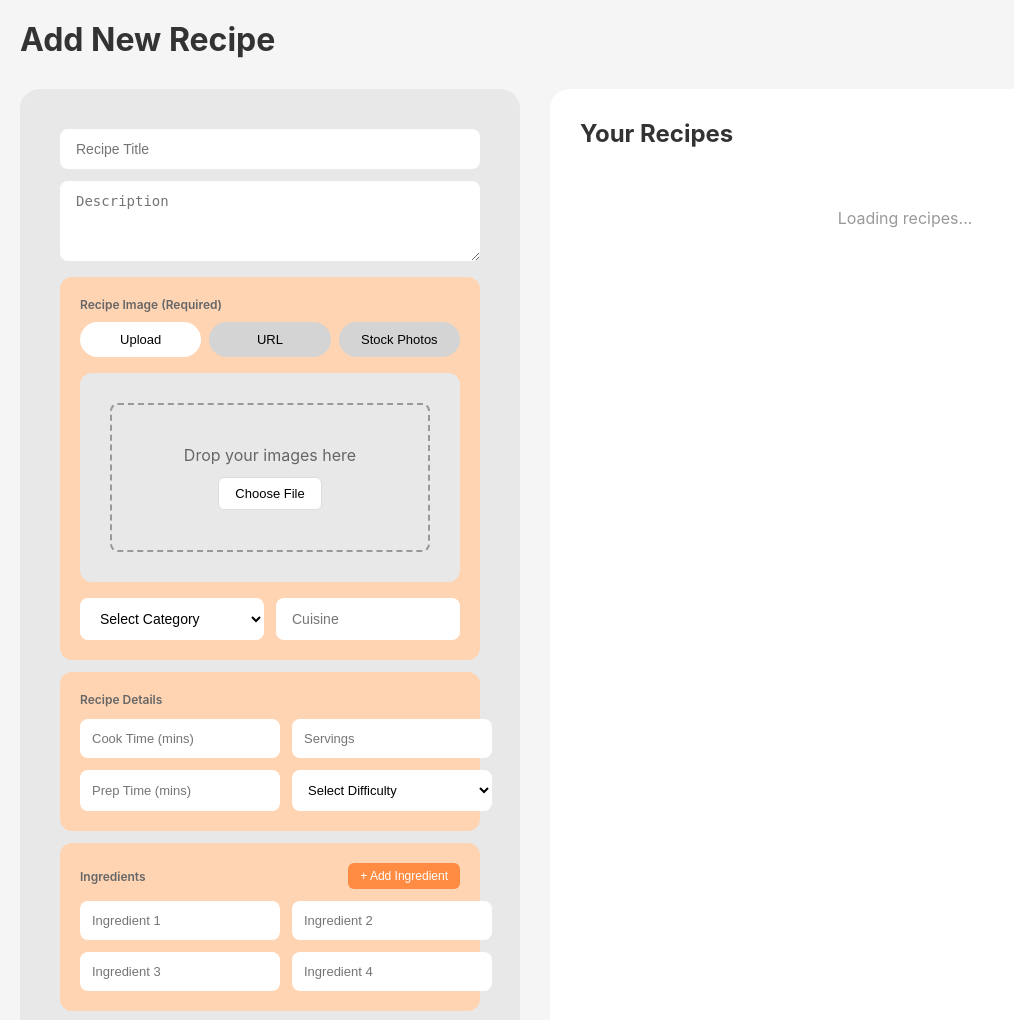
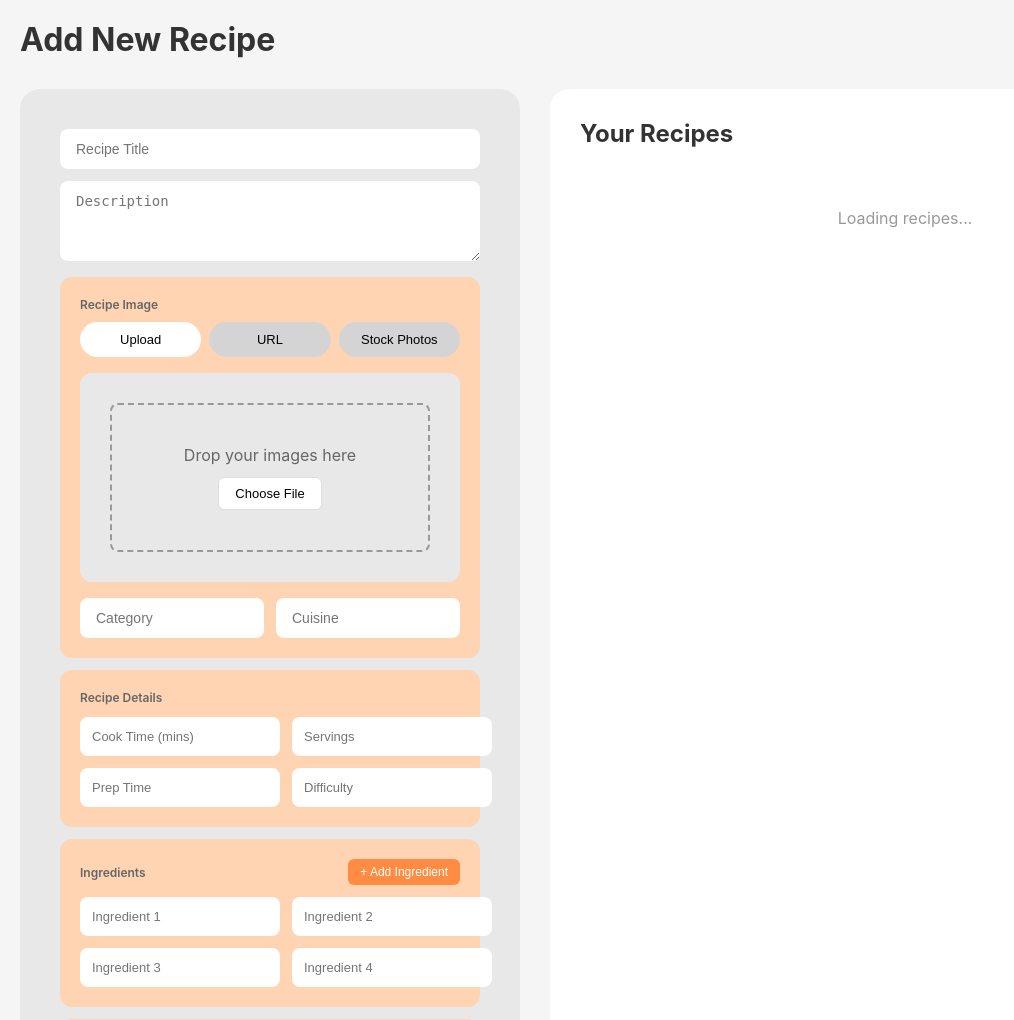
Before and after one commit to fishdips/Recipe-Share, a Django app: template recipe_share/templates/create_page.html in a window 1280 px wide. Shown: the top 1020 px of the page, without its empty margins (0-1014 px from the left). Run offline with Django 5.2, Linux system fonts and the light colour scheme; the template is opened without the code that fills it, so the values that code supplies are empty; some libraries are stand-ins or nearby versions.

Commit message:
Main and Comment cahnges v2

```diff
--- a/recipe_share/static/js/create_script.js
+++ b/recipe_share/static/js/create_script.js
@@ -61,19 +61,6 @@ addStepBtn.addEventListener("click", () => {
   textarea.className = "instruction-input";
   textarea.placeholder = `Step ${count}`;
   instructionsContainer.appendChild(textarea);
-});
-
-// Validate number inputs
-document.getElementById("cookTime").addEventListener("input", (e) => {
-  if (e.target.value < 1) e.target.value = "";
-});
-
-document.getElementById("servings").addEventListener("input", (e) => {
-  if (e.target.value < 1) e.target.value = "";
-});
-
-document.getElementById("prepTime").addEventListener("input", (e) => {
-  if (e.target.value < 1) e.target.value = "";
 });
 
 // Helper function: Upload via REST API (most reliable method)
@@ -193,7 +180,31 @@ fileInput.addEventListener("change", async (e) => {
   }
 });
 
-// Show image preview
+//Show image preview
+function showImagePreview(url) {
+  // Remove existing preview if any
+  const existingPreview = document.querySelector('.image-preview');
+  if (existingPreview) {
+    existingPreview.remove();
+  }
+
+  // Create preview element
+  const preview = document.createElement('div');
+  preview.className = 'image-preview';
+  preview.style.cssText = 'margin-top: 10px; text-align: center;';
+  preview.innerHTML = `
+    <img src="${url}" alt="Preview" style="max-width: 200px; max-height: 200px; border-radius: 8px; border: 2px solid #ddd;">
+    <p style="margin-top: 5px; font-size: 12px; color: #666;">Preview</p>
+  `;
+
+  // Insert preview after the upload area
+  const uploadArea = document.querySelector('.image-upload-area');
+  if (uploadArea) {
+    uploadArea.parentNode.insertBefore(preview, uploadArea.nextSibling);
+  }
+}
+
+// Optional: Show image preview
 function showImagePreview(url) {
   // Remove existing preview if any
   const existingPreview = document.querySelector('.image-preview');
@@ -231,12 +242,9 @@ submitBtn.addEventListener("click", async () => {
   try {
     const title = document.getElementById("title").value.trim();
     const description = document.getElementById("description").value.trim();
-    const category = document.getElementById("category").value;
+    const category = document.getElementById("category").value.trim();
     const cuisine = document.getElementById("cuisine").value.trim();
     const cookTime = document.getElementById("cookTime").value.trim();
-    const servings = document.getElementById("servings").value.trim();
-    const prepTime = document.getElementById("prepTime").value.trim();
-    const difficulty = document.getElementById("difficulty").value;
     const imageUrl = document.getElementById("imageUrl").value.trim();
 
     const ingredientInputs = document.querySelectorAll(".ingredient-input");
@@ -250,59 +258,34 @@ submitBtn.addEventListener("click", async () => {
       .filter((val) => !val.match(/^\d+\.\s*$/))
       .join("\n\n");
 
-    // Validation
     if (!title) {
-      alert("❌ Please enter a recipe title");
+      alert("Please enter a recipe title");
       document.getElementById("title").focus();
       return;
     }
     if (!description) {
-      alert("❌ Please enter a description");
+      alert("Please enter a description");
       document.getElementById("description").focus();
       return;
     }
-    if (!imageUrl) {
-      alert("❌ Please upload or provide an image URL for the recipe");
-      return;
-    }
-    if (!category) {
-      alert("❌ Please select a category");
-      document.getElementById("category").focus();
-      return;
-    }
-    if (!cookTime || parseInt(cookTime) < 1) {
-      alert("❌ Please enter a valid cook time (minimum 1 minute)");
-      document.getElementById("cookTime").focus();
-      return;
-    }
-    if (!servings || parseInt(servings) < 1) {
-      alert("❌ Please enter a valid number of servings (minimum 1)");
-      document.getElementById("servings").focus();
-      return;
-    }
-    if (!prepTime || parseInt(prepTime) < 1) {
-      alert("❌ Please enter a valid prep time (minimum 1 minute)");
-      document.getElementById("prepTime").focus();
-      return;
-    }
-    if (!difficulty) {
-      alert("❌ Please select a difficulty level");
-      document.getElementById("difficulty").focus();
-      return;
-    }
     if (ingredients.length === 0) {
-      alert("❌ Please add at least one ingredient");
+      alert("Please add at least one ingredient");
       return;
     }
     if (!instructions) {
-      alert("❌ Please add at least one instruction step");
+      alert("Please add at least one instruction step");
       return;
     }
+    if (!imageUrl) {
+      alert("Please upload an image before creating a recipe");
+      return;
+    }
+
 
     submitBtn.disabled = true;
     submitBtn.textContent = "Adding Recipe...";
 
-    // Get email
+    // FIXED: Get email instead of username
     const userEmail = window.CURRENT_EMAIL || window.CURRENT_USERNAME;
 
     if (!userEmail) {
@@ -314,7 +297,7 @@ submitBtn.addEventListener("click", async () => {
 
     console.log("Looking up user by email:", userEmail);
 
-    // Query by email
+    // FIXED: Query by email instead of username
     const { data: userRow, error: userError } = await supabase
       .from("users")
       .select("id")
@@ -323,7 +306,7 @@ submitBtn.addEventListener("click", async () => {
 
     if (userError || !userRow) {
       console.error("Error fetching user ID:", userError);
-      alert("❌ Error: could not find user ID for this email.");
+      alert("Error: could not find user ID for this email.");
       submitBtn.disabled = false;
       submitBtn.textContent = "Add Recipe";
       return;
@@ -339,10 +322,10 @@ submitBtn.addEventListener("click", async () => {
       description,
       ingredients,
       instructions,
-      cook_time: parseInt(cookTime),
+      cook_time: cookTime ? parseInt(cookTime) : null,
       cuisine: cuisine || null,
-      category: category,
-      cover_photo_url: imageUrl,
+      category: category || null,
+      cover_photo_url: imageUrl || null,
     });
 
     // Insert recipe
@@ -355,24 +338,24 @@ submitBtn.addEventListener("click", async () => {
           description,
           ingredients,
           instructions,
-          cook_time: parseInt(cookTime),
+          cook_time: cookTime ? parseInt(cookTime) : null,
           cuisine: cuisine || null,
-          category: category,
-          cover_photo_url: imageUrl,
+          category: category || null,
+          cover_photo_url: imageUrl || null,
         },
       ])
       .select();
 
     if (error) {
       console.error("❌ Error inserting recipe:", error);
-      alert("❌ Error creating recipe: " + error.message);
+      alert("Error creating recipe: " + error.message);
       submitBtn.disabled = false;
       submitBtn.textContent = "Add Recipe";
       return;
     }
 
     console.log("🎉 Recipe created successfully:", data);
-    alert("✅ Recipe created successfully!");
+    alert("Recipe created successfully!");
 
     resetForm();
     await loadRecipes();
@@ -381,7 +364,7 @@ submitBtn.addEventListener("click", async () => {
     submitBtn.textContent = "Add Recipe";
   } catch (error) {
     console.error("🔥 Unexpected error details:", error);
-    alert("❌ An unexpected error occurred: " + error.message);
+    alert("An unexpected error occurred: " + error.message);
     submitBtn.disabled = false;
     submitBtn.textContent = "Add Recipe";
   }
@@ -393,9 +376,6 @@ function resetForm() {
   document.getElementById("category").value = "";
   document.getElementById("cuisine").value = "";
   document.getElementById("cookTime").value = "";
-  document.getElementById("servings").value = "";
-  document.getElementById("prepTime").value = "";
-  document.getElementById("difficulty").value = "";
   document.getElementById("imageUrl").value = "";
 
   ingredientsContainer.innerHTML = `
@@ -407,13 +387,6 @@ function resetForm() {
     `;
 
   fileInput.value = "";
-
-  // Remove preview
-  const existingPreview = document.querySelector('.image-preview');
-  if (existingPreview) {
-    existingPreview.remove();
-  }
-
   console.log("Form reset complete");
 }
 
@@ -490,7 +463,7 @@ function displayRecipes(recipes) {
   });
 }
 
-// Get current user ID by email
+// FIXED: Get current user ID by email
 async function getCurrentUserId() {
   try {
     const userEmail = window.CURRENT_EMAIL || window.CURRENT_USERNAME;
--- a/recipe_share/templates/create_page.html
+++ b/recipe_share/templates/create_page.html
@@ -13,12 +13,12 @@
 
         <div class="content-wrapper">
             <div class="form-section">
-                <input type="text" id="title" placeholder="Recipe Title" class="input-field" required>
+                <input type="text" id="title" placeholder="Recipe Title" class="input-field">
 
-                <textarea id="description" placeholder="Description" class="input-field textarea-field" required></textarea>
+                <textarea id="description" placeholder="Description" class="input-field textarea-field"></textarea>
 
                 <div class="image-section">
-                    <label>Recipe Image (Required)</label>
+                    <label>Recipe Image</label>
                     <div class="image-tabs">
                         <button class="tab-btn active" data-tab="upload" type="button">Upload</button>
                         <button class="tab-btn" data-tab="url" type="button">URL</button>
@@ -33,21 +33,14 @@
                             </div>
                         </div>
                         <div id="urlTab" class="tab-content">
-                            <input type="url" id="imageUrl" placeholder="Enter image URL (Required)" class="input-field">
+                            <input type="url" id="imageUrl" placeholder="Enter image URL" class="input-field">
                         </div>
                         <div id="stockTab" class="tab-content">
                             <p style="color: #666;">Stock photos integration coming soon</p>
                         </div>
                     </div>
                     <div class="category-cuisine">
-                        <select id="category" class="half-input" required>
-                            <option value="">Select Category</option>
-                            <option value="Breakfast">Breakfast</option>
-                            <option value="Lunch">Lunch</option>
-                            <option value="Dinner">Dinner</option>
-                            <option value="Dessert">Dessert</option>
-                            <option value="Streetfood">Streetfood</option>
-                        </select>
+                        <input type="text" id="category" placeholder="Category" class="half-input">
                         <input type="text" id="cuisine" placeholder="Cuisine" class="half-input">
                     </div>
                 </div>
@@ -55,17 +48,10 @@
                 <div class="details-section">
                     <label>Recipe Details</label>
                     <div class="details-grid">
-                        <input type="number" id="cookTime" placeholder="Cook Time (mins)" class="detail-input" min="1" required>
-                        <input type="number" id="servings" placeholder="Servings" class="detail-input" min="1" required>
-                        <input type="number" id="prepTime" placeholder="Prep Time (mins)" class="detail-input" min="1" required>
-                        <select id="difficulty" class="detail-input" required>
-                            <option value="">Select Difficulty</option>
-                            <option value="Super Easy">Super Easy</option>
-                            <option value="Easy">Easy</option>
-                            <option value="Medium">Medium</option>
-                            <option value="Hard">Hard</option>
-                            <option value="Super Hard">Super Hard</option>
-                        </select>
+                        <input type="number" id="cookTime" placeholder="Cook Time (mins)" class="detail-input">
+                        <input type="text" id="servings" placeholder="Servings" class="detail-input">
+                        <input type="text" id="prepTime" placeholder="Prep Time" class="detail-input">
+                        <input type="text" id="difficulty" placeholder="Difficulty" class="detail-input">
                     </div>
                 </div>
 
```
Also changed, not shown: recipe_share/CreateRecipe/views.py (+7 -7 lines).
